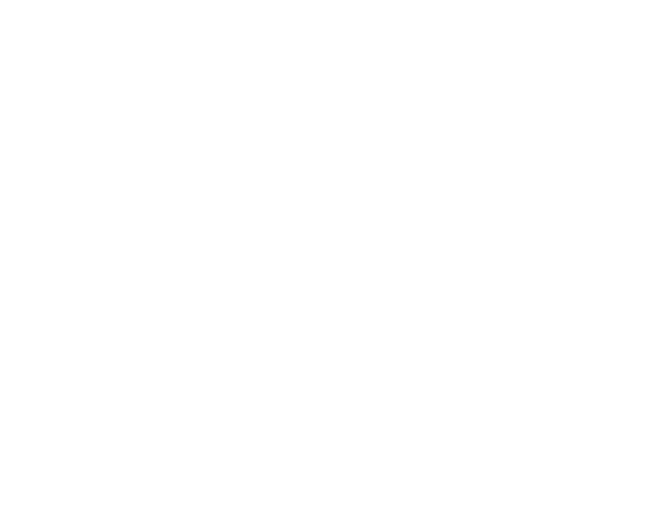
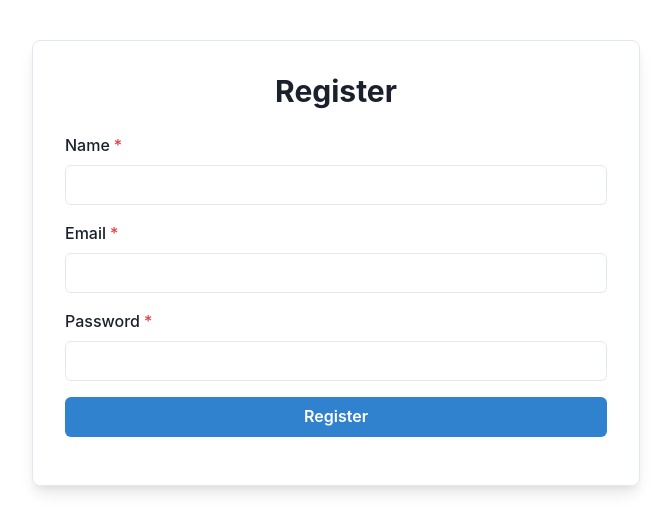
Before and after one commit to GPT-Engineer-App-Dev/code-chat, a React (Vite) app: page /register in a window 1280 px wide. Before the commit this address had no page. Shown: the top 532 px of the page, without its empty margins (304-975 px from the left). Built offline with nearby package versions, Linux system fonts and the light colour scheme.

Commit message:
Added user registration feature: 1. Added "Register" button in the navigation bar. 2. Created a registration form that collects the user's name, email, and password. 3. Implemented basic validation for the form fields. 4. Displayed a confirmation message upon successful registration.

```diff
--- a/src/App.jsx
+++ b/src/App.jsx
@@ -1,11 +1,13 @@
 import { Route, BrowserRouter as Router, Routes } from "react-router-dom";
 import Index from "./pages/Index.jsx";
+import Register from "./pages/Register.jsx";
 
 function App() {
   return (
     <Router>
       <Routes>
         <Route exact path="/" element={<Index />} />
+        <Route path="/register" element={<Register />} />
       </Routes>
     </Router>
   );
--- a/src/pages/Index.jsx
+++ b/src/pages/Index.jsx
@@ -21,6 +21,7 @@ const Index = () => {
           <Link as={RouterLink} to="/categories">Categories</Link>
           <Link as={RouterLink} to="/about">About</Link>
           <Link as={RouterLink} to="/contact">Contact</Link>
+          <Link as={RouterLink} to="/register">Register</Link> {/* New Register Link */}
         </HStack>
       </Flex>
 
--- /dev/null
+++ b/src/pages/Register.jsx
@@ -0,0 +1,64 @@
+import { useState } from "react";
+import { Box, Button, Container, FormControl, FormLabel, Input, Heading, Text, VStack } from "@chakra-ui/react";
+
+const Register = () => {
+  const [name, setName] = useState("");
+  const [email, setEmail] = useState("");
+  const [password, setPassword] = useState("");
+  const [message, setMessage] = useState("");
+
+  const handleSubmit = (e) => {
+    e.preventDefault();
+    // Basic validation
+    if (!name || !email || !password) {
+      setMessage("All fields are required.");
+      return;
+    }
+    if (!/\S+@\S+\.\S+/.test(email)) {
+      setMessage("Email address is invalid.");
+      return;
+    }
+    if (password.length < 6) {
+      setMessage("Password must be at least 6 characters long.");
+      return;
+    }
+    // Simulate successful registration
+    setMessage("Registration successful!");
+  };
+
+  return (
+    <Container maxW="container.sm" mt={10}>
+      <Box p={8} borderWidth={1} borderRadius={8} boxShadow="lg">
+        <Heading as="h2" size="lg" mb={6} textAlign="center">
+          Register
+        </Heading>
+        <form onSubmit={handleSubmit}>
+          <VStack spacing={4}>
+            <FormControl id="name" isRequired>
+              <FormLabel>Name</FormLabel>
+              <Input type="text" value={name} onChange={(e) => setName(e.target.value)} />
+            </FormControl>
+            <FormControl id="email" isRequired>
+              <FormLabel>Email</FormLabel>
+              <Input type="email" value={email} onChange={(e) => setEmail(e.target.value)} />
+            </FormControl>
+            <FormControl id="password" isRequired>
+              <FormLabel>Password</FormLabel>
+              <Input type="password" value={password} onChange={(e) => setPassword(e.target.value)} />
+            </FormControl>
+            <Button type="submit" colorScheme="blue" width="full">
+              Register
+            </Button>
+          </VStack>
+        </form>
+        {message && (
+          <Text mt={4} color={message === "Registration successful!" ? "green.500" : "red.500"}>
+            {message}
+          </Text>
+        )}
+      </Box>
+    </Container>
+  );
+};
+
+export default Register;
```
